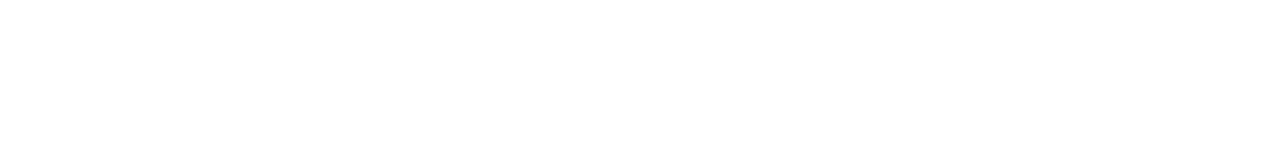
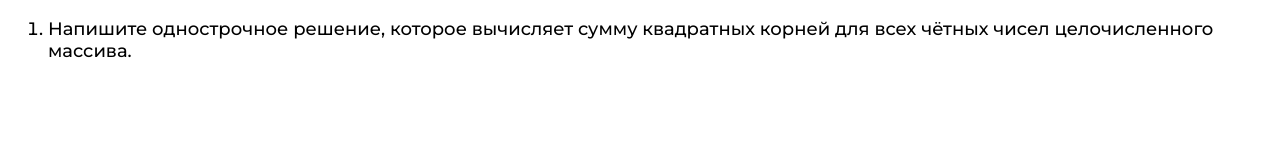
Before and after one commit to ArtakSaakyan/js-test, a plain HTML site: page index.html in a window 1280 px wide. Drawn offline with Linux system fonts and the light colour scheme.

Commit message:
Решил первую задачу

```diff
--- a/index.html
+++ b/index.html
@@ -5,8 +5,14 @@
   <meta http-equiv="X-UA-Compatible" content="IE=edge">
   <meta name="viewport" content="width=device-width, initial-scale=1.0">
   <title>JavaScript Test</title>
+  <link rel="stylesheet" href="main.css">
+  <script src="main.js"></script>
 </head>
 <body>
 
+  <ol>
+    <li>Напишите однострочное решение, которое вычисляет сумму квадратных корней для всех чётных чисел целочисленного массива.</li>
+  </ol>
+
 </body>
 </html>
--- /dev/null
+++ b/main.css
@@ -0,0 +1,7 @@
+@import url('https://fonts.googleapis.com/css2?family=Montserrat:wght@400;500&display=swap');
+
+* {
+  font-family: 'Montserrat', sans-serif;
+  font-size: 18px;
+  font-weight: 500;
+}
--- /dev/null
+++ b/main.js
@@ -0,0 +1,5 @@
+function square(numbers) {
+  return numbers.filter(num => num % 2 == 0).map(Math.sqrt)
+}
+
+console.log(square([5, 9, 25, 49, 81, 100, 196, 256]))
```
